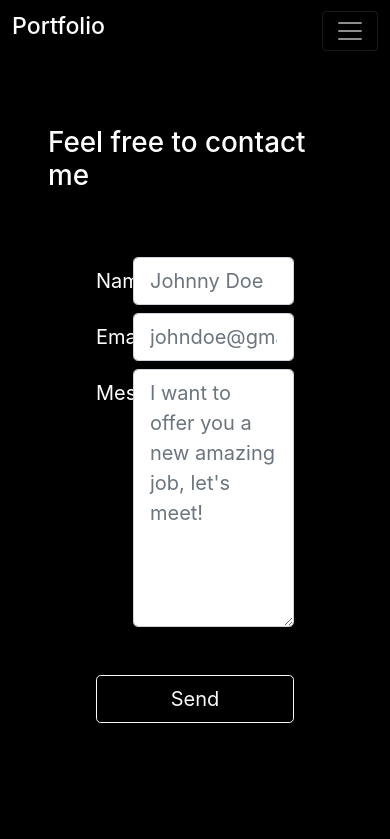
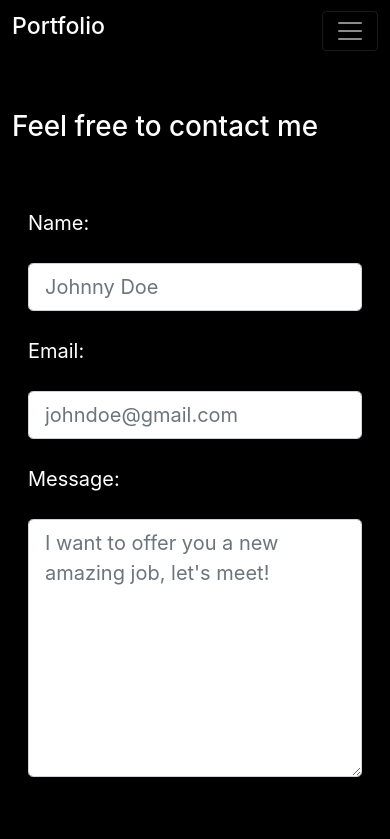
Before and after one commit to riccardopaltrinieri/riccardopaltrinieri.github.it, a React (Create React App) app: page /contact in a window 390 px wide. Shown: the top 839 px of the page. Built offline with nearby package versions, Linux system fonts and the light colour scheme.

Commit message:
Fix contact form

```diff
--- a/src/routes/contact/ContactForm.tsx
+++ b/src/routes/contact/ContactForm.tsx
@@ -1,23 +1,24 @@
 import { useState } from "react";
 import { Button, Col, Container, Form, Row } from "react-bootstrap";
 import { send } from "emailjs-com";
+import './index.css';
 
 /**
  * @author Riccardo Paltrinieri <riccardo@paltrinieri.it>
  * @since 2022-10-24 Initial creation.
  */
 export const ContactForm = () => {
-    const [ fromName, setFromName ] = useState<string>("");
-    const [ toName, setToName ] = useState<string>("");
-    const [ message, setMessage ] = useState<string>("");
-    const [ replyTo, setReplyTo ] = useState<string>("");
+    const [fromName, setFromName] = useState("");
+    const [toName, setToName] = useState("");
+    const [message, setMessage] = useState("");
+    const [replyTo, setReplyTo] = useState("");
 
     const flushFormData = () => {
         setFromName("");
         setToName("Riccardo Paltrinieri");
         setMessage("");
         setReplyTo("");
-    }
+    };
 
     const onSubmit = (e) => {
         e.preventDefault();
@@ -33,16 +34,17 @@ export const ContactForm = () => {
             });
     };
 
-    return <Container className="container-xl text-white text-start p-5">
+    return (
+        <Container className="container-xl text-white text-start">
             <script type="text/javascript" src="https://cdn.jsdelivr.net/npm/@emailjs/browser@3/dist/email.min.js"/>
-        <h1 className="text-white my-3">Feel free to contact me</h1>
-        <Form onSubmit={onSubmit} className="form-control-lg p-5">
-            <Form.Group>
+            <h1 className="text-white my-5">Feel free to contact me</h1>
+            <Form onSubmit={onSubmit} className="form-control-lg">
+                <Form.Group className="form-label-on-top">
                     <Row>
-                    <Col className="col-2 col-form-label-lg">
+                        <Col className="col-12 col-md-2 col-form-label-lg">
                             <Form.Label className="text-white">Name:</Form.Label>
                         </Col>
-                    <Col>
+                        <Col className="col-12 col-md-10">
                             <Form.Control
                                 size="lg"
                                 type="text"
@@ -55,10 +57,10 @@ export const ContactForm = () => {
                         </Col>
                     </Row>
                     <Row>
-                    <Col className="col-2 col-form-label-lg">
+                        <Col className="col-12 col-md-2 col-form-label-lg">
                             <Form.Label className="text-white">Email:</Form.Label>
                         </Col>
-                    <Col>
+                        <Col className="col-12 col-md-10">
                             <Form.Control
                                 size="lg"
                                 type="email"
@@ -71,10 +73,10 @@ export const ContactForm = () => {
                         </Col>
                     </Row>
                     <Row>
-                    <Col className="col-2 col-form-label-lg">
+                        <Col className="col-12 col-md-2 col-form-label-lg">
                             <Form.Label className="text-white">Message:</Form.Label>
                         </Col>
-                    <Col>
+                        <Col className="col-12 col-md-10">
                             <Form.Control
                                 size="lg"
                                 as="textarea"
@@ -92,5 +94,6 @@ export const ContactForm = () => {
                     </div>
                 </Form.Group>
             </Form>
-    </Container>;
-}
+        </Container>
+    );
+};
--- /dev/null
+++ b/src/routes/contact/index.css
@@ -0,0 +1,9 @@
+@media (max-width: 768px) {
+    .form-label-on-top .col-form-label-lg {
+        text-align: left;
+        margin-bottom: 0.5rem;
+    }
+    .form-label-on-top .form-control-lg {
+        margin-bottom: 1rem;
+    }
+}
```
Lines whose indentation alone changed are shown as unchanged.
